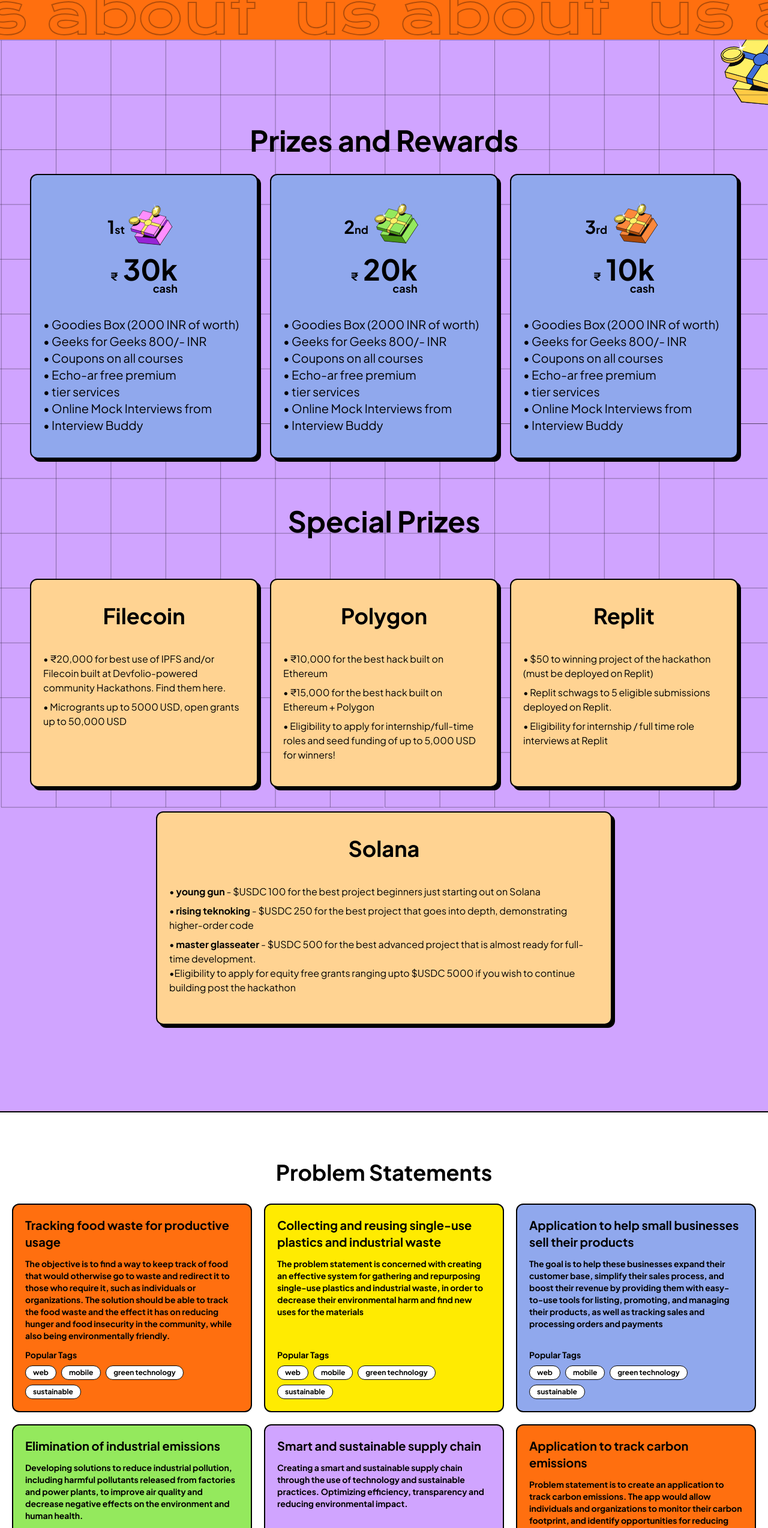
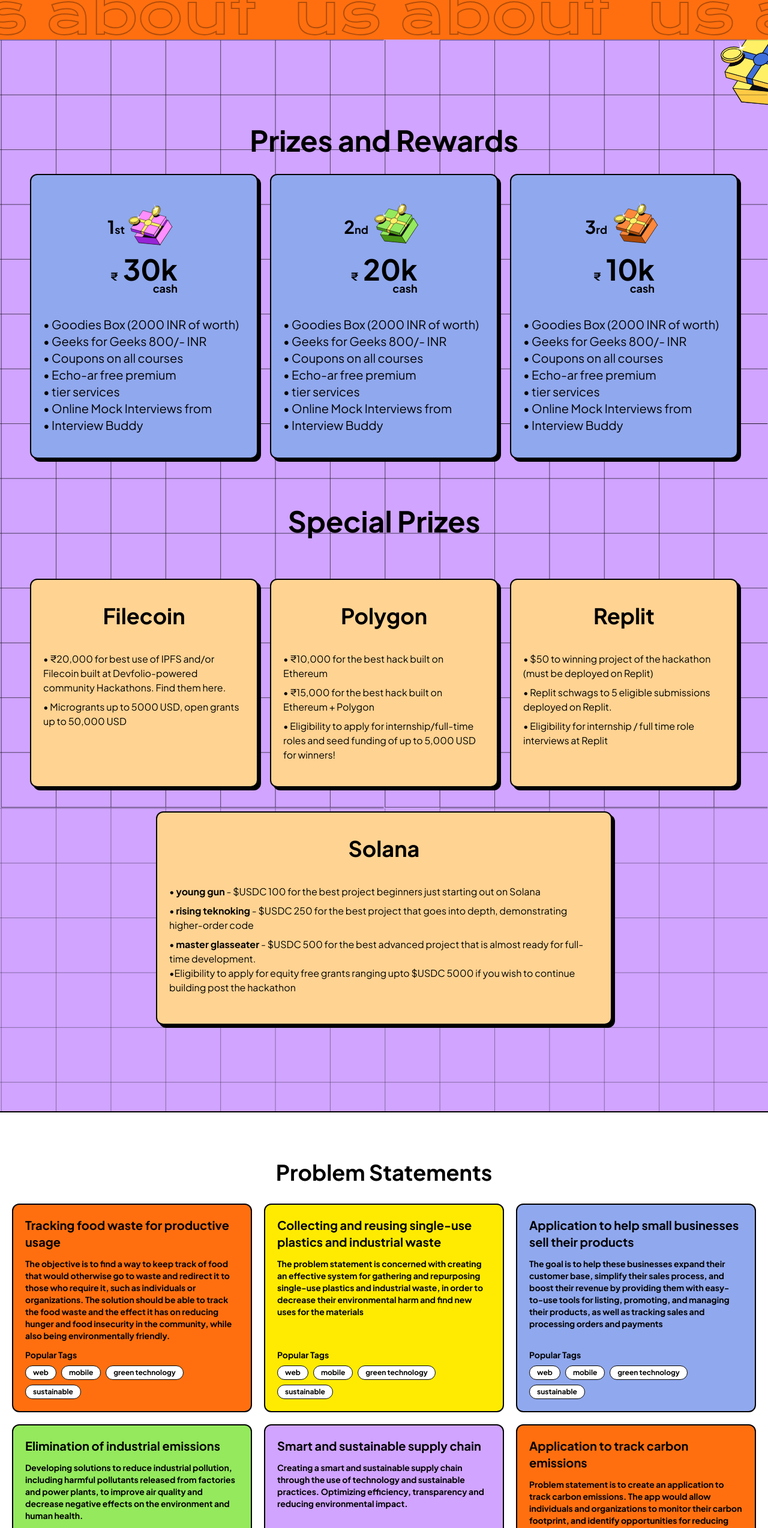
Before and after one commit to GDSC-NITJ/hackmol4.0, a Next.js app: page / in a window 1280 px wide. Shown: the part 1349-3897 px from the top of the page at 60% size. Built offline with nearby package versions, Linux system fonts and the light colour scheme; a web font is replaced by a local one.

Commit message:
minor changes

```diff
--- a/src/components/Prizes/TrackAndPrices.jsx
+++ b/src/components/Prizes/TrackAndPrices.jsx
@@ -30,8 +30,11 @@
       id="prizes"
       className="py-10 md:py-36  bg-[#D0A4FF] overflow-hidden  relative FF7B54 "
     >
+    <div className="absolute top-0 right-0 " >
+    <img src={grid.src} className=" block w-full height-full z-0"></img>
+    <img src={grid.src} className=" block w-full height-full z-0"></img>
 
-      {/*<img src={grid.src} className="absolute top-0 right-0 w-full height-full z-0"></img>*/}
+  </div>
 
       <img
         src={coin.src}
```
